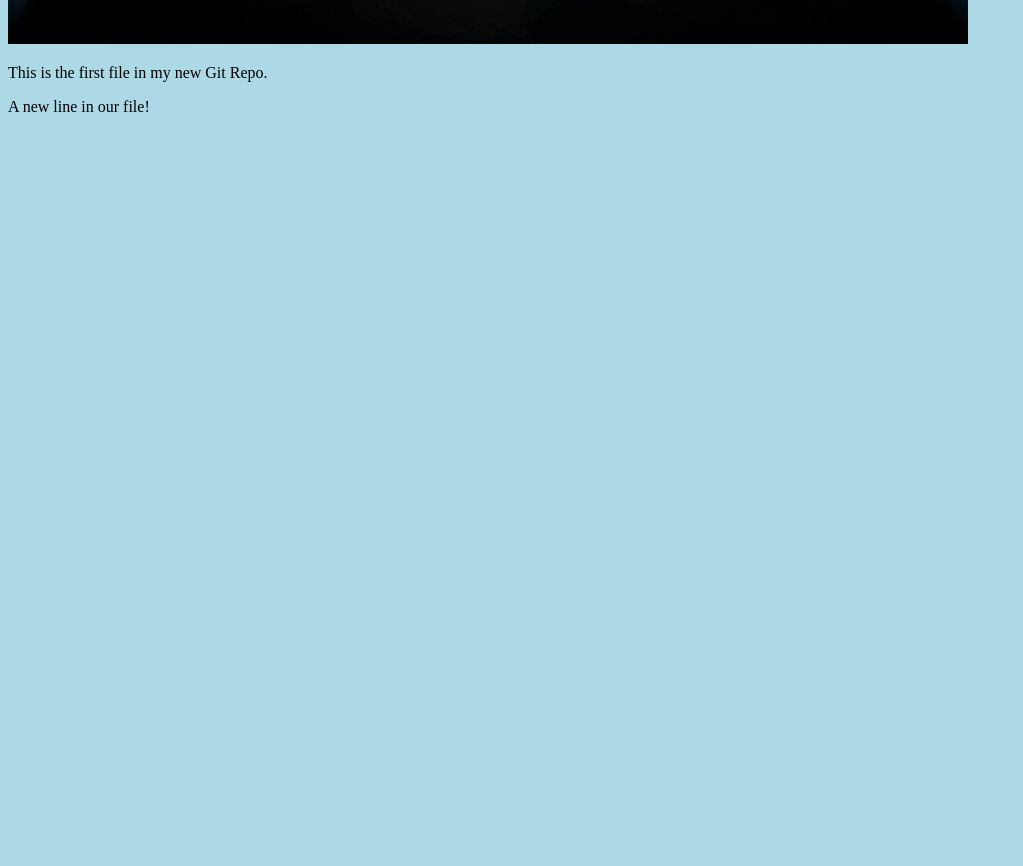
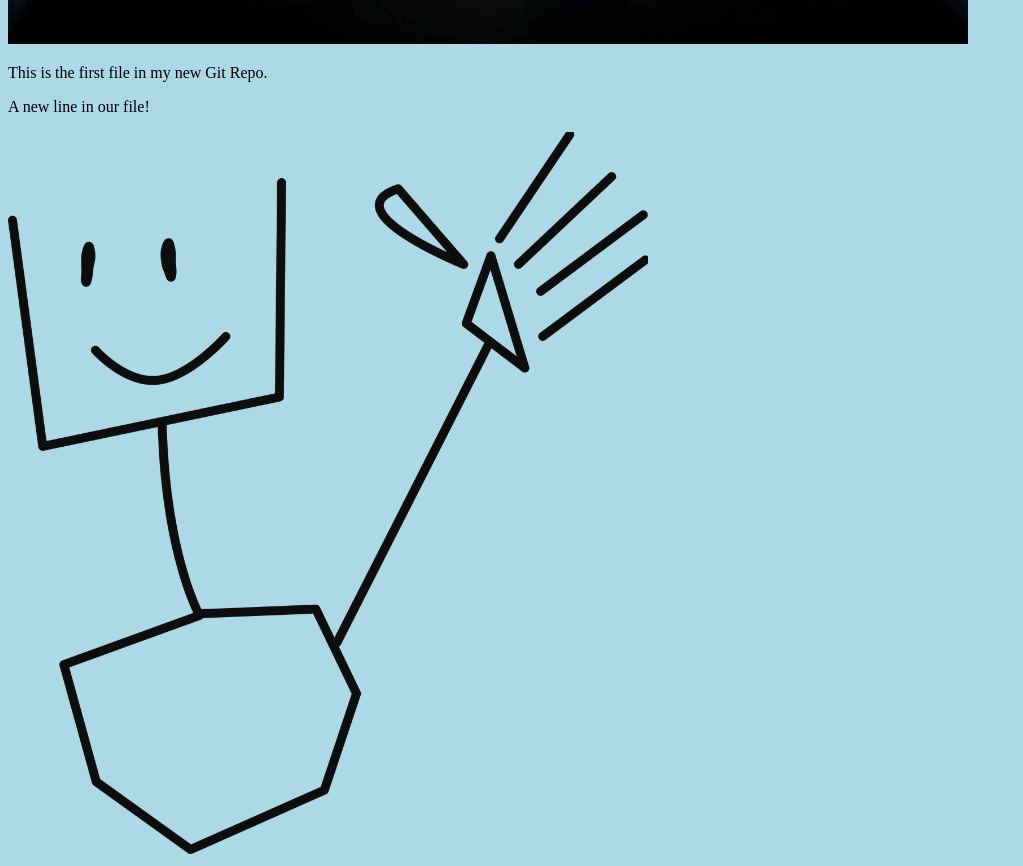
Before and after one commit to jingyiliu199703/hello-world-, a plain HTML site: page index.html in a window 1280 px wide. Shown: the part 576-1442 px from the top of the page, without its empty margins (0-1023 px from the left). Before the commit the page ends 800 px from the top, so only its background shows below. Drawn offline with Linux system fonts and the light colour scheme.

Commit message:
added new image

```diff
--- a/index.html
+++ b/index.html
@@ -7,10 +7,11 @@
 <body>
 
 <h1>Hello world!</h1>
-<div><img src="img_hello_world.jpg" alt="Hello World from Space"
-style="width:100%;max-width:960px"></div>
+<div><img src="img_hello_world.jpg" alt="Hello World from Space" style="width:100%;max-width:960px">
+</div>
 <p>This is the first file in my new Git Repo.</p>
 <p>A new line in our file!</p>
+<div><img src="img_hello_git.jpg" alt="Hello Git" style="width:100%;max-width:640px"></div>
 
 </body>
 </html>
```
Also changed, not shown: img_hello_git.jpg (added).
